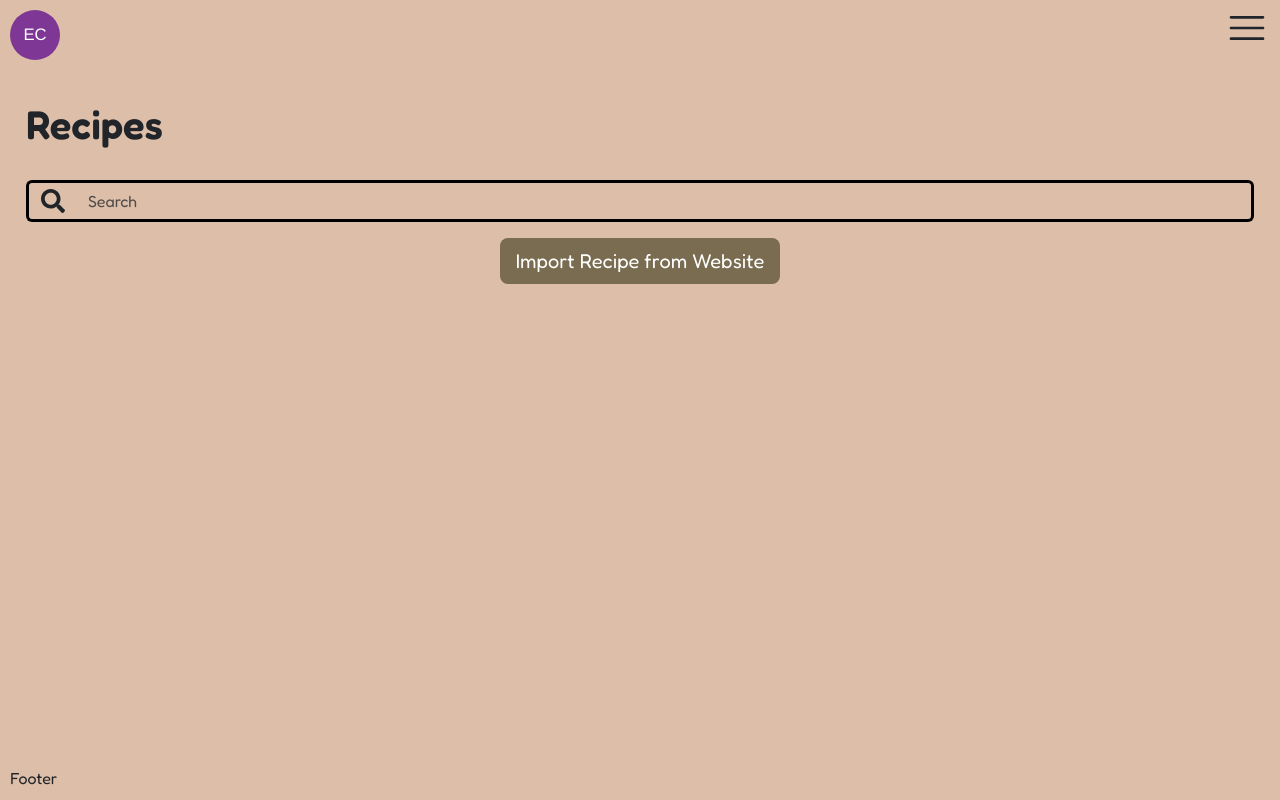
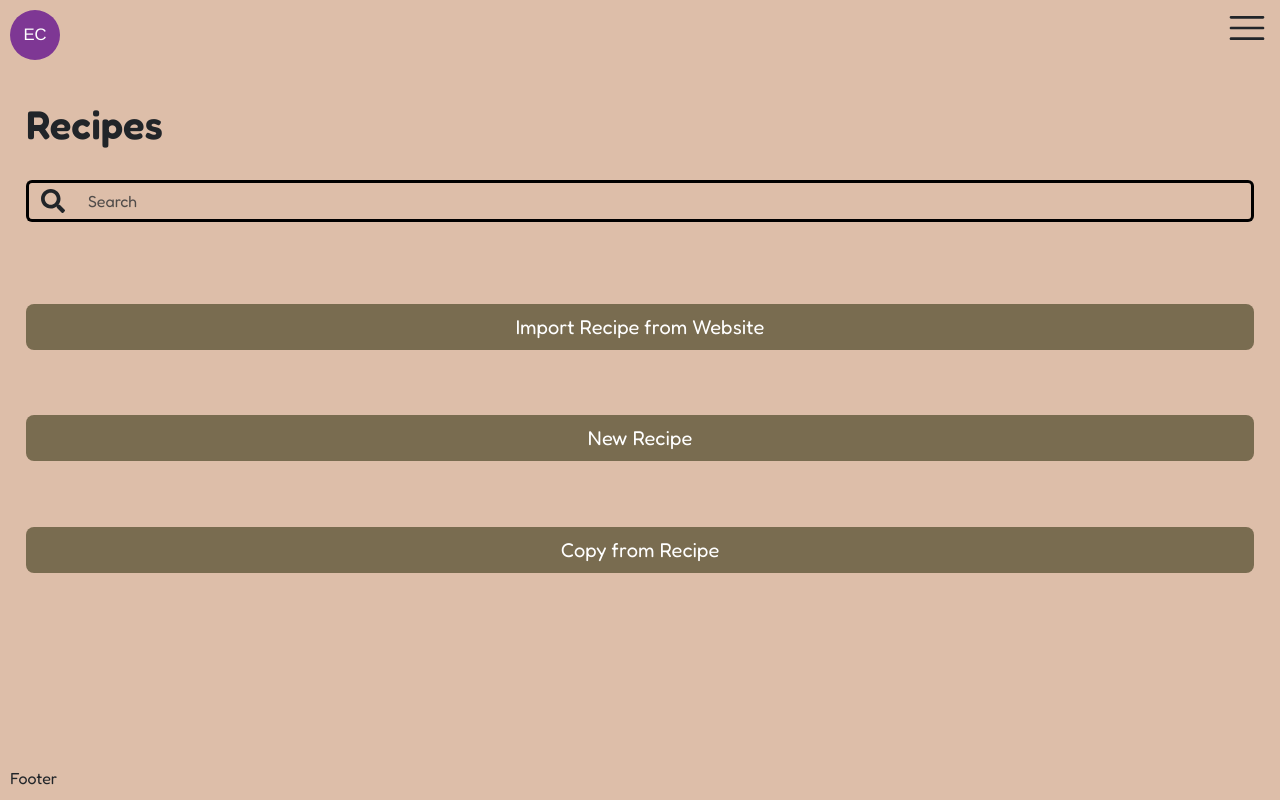
Before and after one commit to dorothyynwong/family-meal-planner, a React (Create React App) app in the folder frontend/: page /recipes in a window 1280 px wide. Built offline with nearby package versions, Linux system fonts and the light colour scheme; a web font is replaced by a local one.

Commit message:
working on buttons colour

```diff
--- a/frontend/src/Components/Layout/Layout.scss
+++ b/frontend/src/Components/Layout/Layout.scss
@@ -6,7 +6,7 @@
 	gap:0px 0px;
 	justify-items:stretch;
 	align-items:stretch;
-    background-color: $background-color;
+    background-color: $primary-background;
     height: 100vh;
 	padding: 10px;
 }
--- a/frontend/src/Components/SearchBar/SearchBar.scss
+++ b/frontend/src/Components/SearchBar/SearchBar.scss
@@ -11,7 +11,7 @@
 
 .search-icon-box,
 .search-box {
-    background-color: $background-color;
+    background-color: $primary-background;
     border-top: 3px solid black;
     border-left: 3px solid black;
     border-right: 0;
@@ -21,7 +21,7 @@
         border-right: 3px solid black;
         border-left: 0;
         &:focus {
-            background-color: $background-color;
+            background-color: $primary-background;
             outline: none;
             border-color: black;
             box-shadow: none;
--- a/frontend/src/Components/SideMenu/SideMenu.scss
+++ b/frontend/src/Components/SideMenu/SideMenu.scss
@@ -22,7 +22,7 @@
   right: 0;
   width: 50%;
   height: 100%;
-  background: $container-background;
+  background: $secondary-background;
   opacity: 90%;
   gap: 30px;
 }
--- a/frontend/src/Pages/Recipes/Recipes.scss
+++ b/frontend/src/Pages/Recipes/Recipes.scss
@@ -1,4 +1,6 @@
 .button-box {
     display: flex;
-    justify-content: center;
+    justify-content: space-evenly;
+    flex-direction: column;
+    height: 50vh;
 }
--- a/frontend/src/Pages/Recipes/Recipes.tsx
+++ b/frontend/src/Pages/Recipes/Recipes.tsx
@@ -9,6 +9,8 @@ const Recipes: React.FC = () => {
             <SearchBar />
             <div className="button-box">
                 <Button className="custom-button" size="lg">Import Recipe from Website</Button>
+                <Button className="custom-button" size="lg">New Recipe</Button>
+                <Button className="custom-button" size="lg">Copy from Recipe</Button>
             </div>
         </>
     );
--- a/frontend/src/styles/custom-styles.scss
+++ b/frontend/src/styles/custom-styles.scss
@@ -22,6 +22,26 @@
 }
 
 .custom-button {
-    background-color: $button-background;
+    background-color: $darker-background;
     border: 0;
 }
+
+.custom-button:visited {
+    background-color: $darker-background;
+    border: 0;
+}
+
+.custom-button:hover {
+    background-color: $secondary-background;
+    border: 0;
+}
+
+.custom-button:active {
+    background-color: $secondary-background;
+    border: 0;
+}
+
+.custom-button:focus {
+    background-color: $secondary-background;
+    border: 0;
+}
--- a/frontend/src/styles/variables.scss
+++ b/frontend/src/styles/variables.scss
@@ -1,6 +1,9 @@
-$button-background: #796C50;
-$container-background: #8E9D76;
-$background-color: #DDBEA9;
+
+
+$primary-background: #DDBEA9;
+$secondary-background:#8E9D76;
+$darker-background: #796C50;
+
 $font-color: black;
 $breakfast: #5B78DD;
 $lunch: #DD5012;
```
